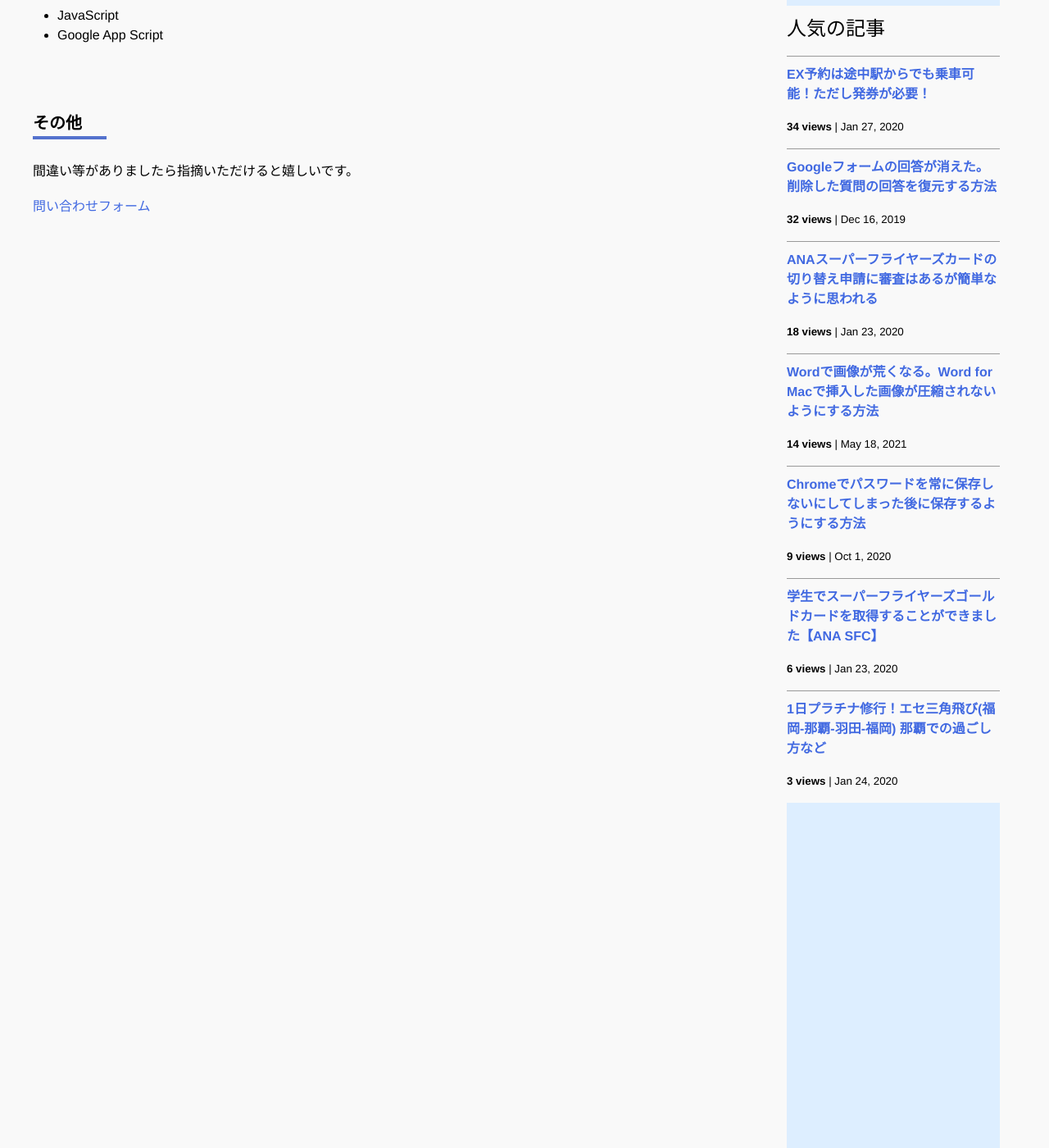
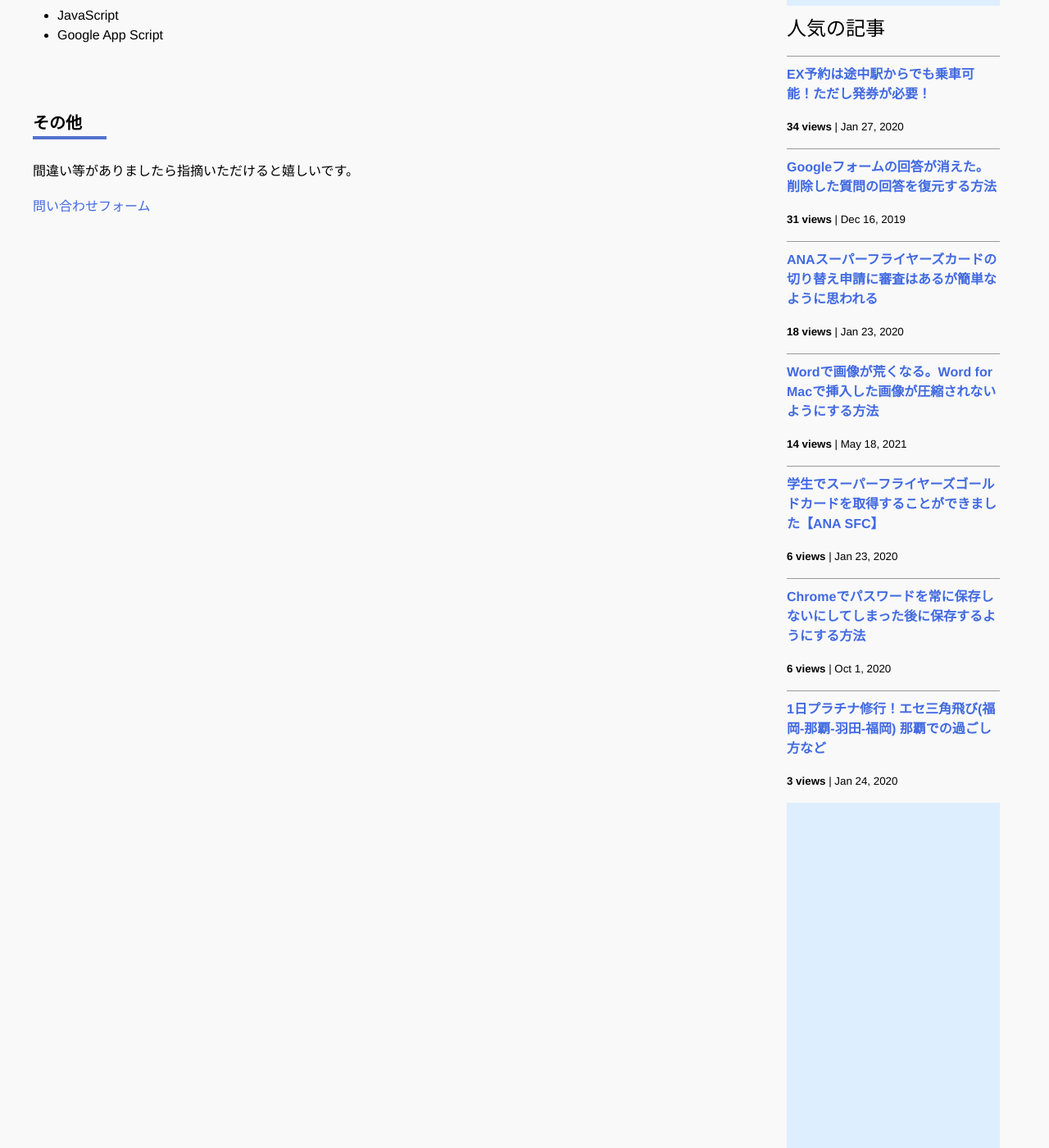
Before and after one commit to iwanaminami/shoyaiwaname, a Jekyll site: the page built from about.markdown, in a window 1280 px wide and 1400 px high, scrolled down 806 px. Shown: the whole window at 82% size. Built offline with Jekyll 4.4.1, drawn with Linux system fonts in a browser that asks for light colours; nearby versions of some CDN libraries; comment, search, counter and statistics services are not loaded.

Commit message:
chore(ga): update _data/popularposts.yml 20260804-0052

```diff
--- a/_data/popularposts.yml
+++ b/_data/popularposts.yml
@@ -1,17 +1,17 @@
 side:
   - view: 34
     url: "/2020/01/27/ex-rideontheway.html"
-  - view: 32
+  - view: 31
     url: "/2019/12/16/restore-googleform.html"
   - view: 18
     url: "/2020/01/23/sfc-judge.html"
   - view: 14
     url: "/2021/05/18/image-compression-word.html"
-  - view: 12
+  - view: 11
     url: "/"
-  - view: 9
-    url: "/2020/10/01/googlepassword.html"
   - view: 6
     url: "/2020/01/23/sfcgold.html"
+  - view: 6
+    url: "/2020/10/01/googlepassword.html"
   - view: 3
     url: "/2020/01/24/sfcflight.html"
```
